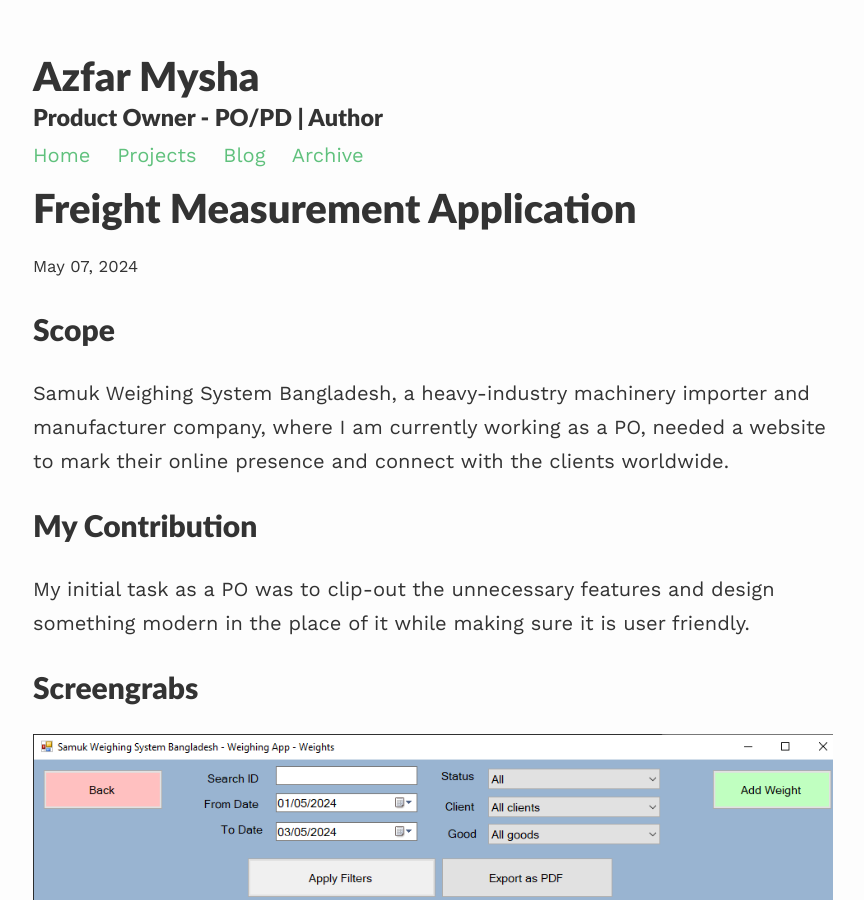
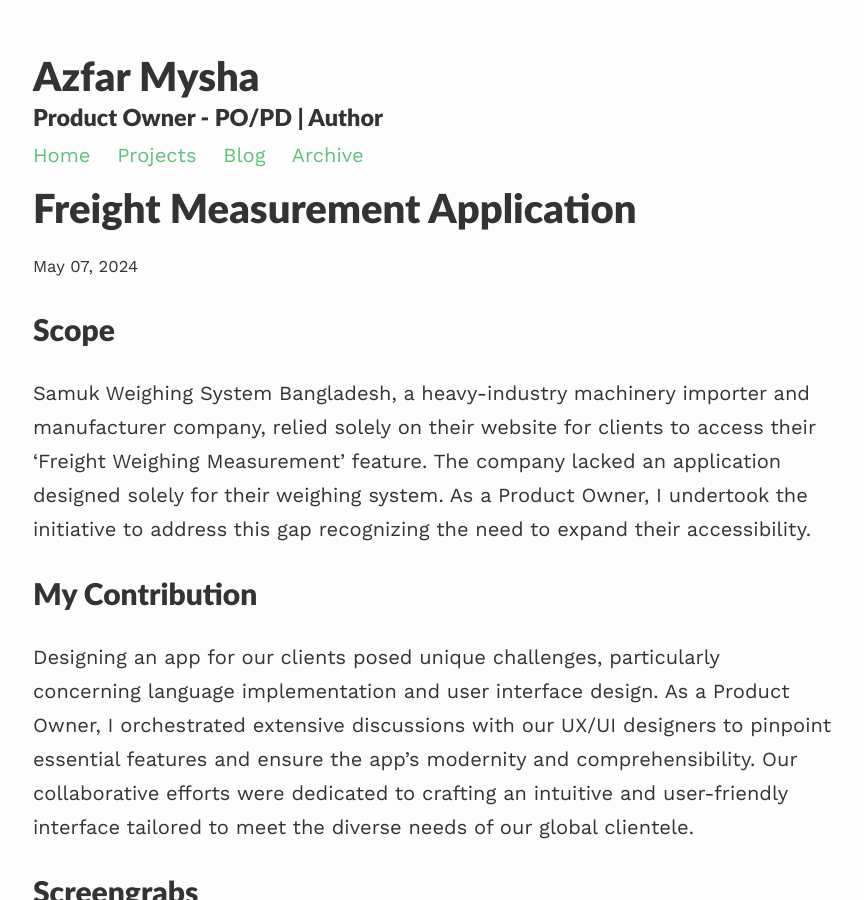
Before and after one commit to azfarmysha/azfarmysha.github.io, a Jekyll site: the page built from docs/_projects/swb-desktop-app.md, in a window 1280 px wide and 900 px high. Shown: the whole window, without its empty margins (207-1071 px from the left). Built offline with Jekyll 4.4.1, drawn with Linux system fonts in a browser that asks for light colours; nearby versions of some CDN libraries.

Commit message:
Update projects yet again

```diff
--- a/docs/_projects/swb-desktop-app.md
+++ b/docs/_projects/swb-desktop-app.md
@@ -6,12 +6,12 @@ description: Revamped an outdated desktop application to modern standards.
 
 ## Scope
 
-Samuk Weighing System Bangladesh, a heavy-industry machinery importer and manufacturer company, where I am currently working as a PO, needed a website to mark their online presence and connect with the clients worldwide.
+Samuk Weighing System Bangladesh, a heavy-industry machinery importer and manufacturer company, relied solely on their website for clients to access their 'Freight Weighing Measurement' feature. The company lacked an application designed solely for their weighing system. As a Product Owner, I undertook the initiative to address this gap recognizing the need to expand their accessibility.
 
 
 ## My Contribution
 
-My initial task as a PO was to clip-out the unnecessary features and design something modern in the place of it while making sure it is user friendly.
+Designing an app for our clients posed unique challenges, particularly concerning language implementation and user interface design. As a Product Owner, I orchestrated extensive discussions with our UX/UI designers to pinpoint essential features and ensure the app's modernity and comprehensibility. Our collaborative efforts were dedicated to crafting an intuitive and user-friendly interface tailored to meet the diverse needs of our global clientele.
 
 
 ## Screengrabs
```
Also changed, not shown: docs/_projects/swb-smartphone-app.md (+2 -2 lines), docs/_projects/swb-website.md (+2 -2 lines).
